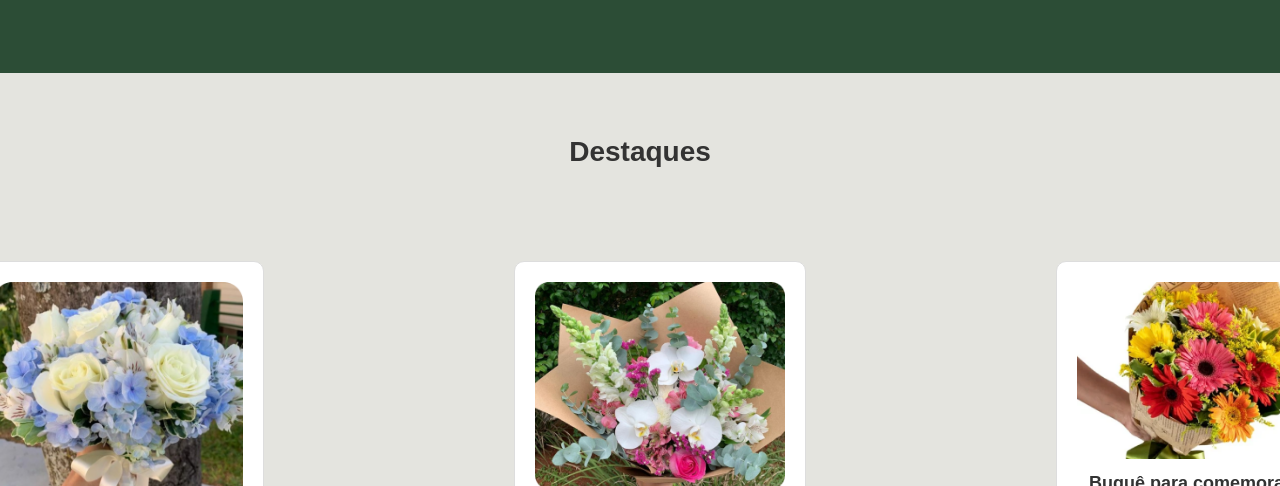
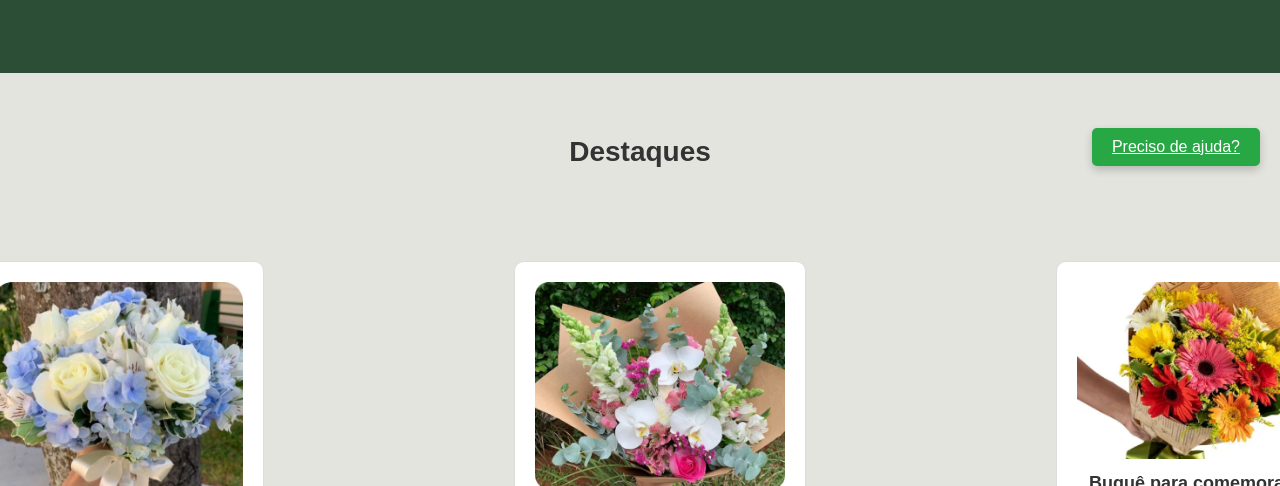
Before and after one commit to robertoLeao0/dreamGarden, a plain HTML site: page index.html in a window 1280 px wide. Shown: the part 614-1100 px from the top of the page. Drawn offline with Linux system fonts and the light colour scheme.

Commit message:
acrescentando bot de ajuda na tela

```diff
--- a/css/style.css
+++ b/css/style.css
@@ -470,3 +470,26 @@ nav a:hover {
 .produto {
     margin: 27px 125px;
 }
+
+
+
+/* botao de ajuda */
+
+.help-button {
+    position: fixed; /* Fixa o botão na tela */
+    bottom: 20px; /* Distância do fundo da tela */
+    right: 20px; /* Distância da direita da tela */
+    background-color: #28a745; /* Cor de fundo */
+    color: white; /* Cor do texto */
+    border: none; /* Remove borda */
+    border-radius: 5px; /* Bordas arredondadas */
+    padding: 10px 20px; /* Espaçamento interno */
+    font-size: 16px; /* Tamanho da fonte */
+    cursor: pointer; /* Cursor de ponteiro ao passar o mouse */
+    box-shadow: 0 4px 8px rgba(0, 0, 0, 0.2); /* Sombra */
+    z-index: 1000; /* Mantém o botão acima de outros elementos */
+}
+
+.help-button:hover {
+    background-color: #218838; /* Cor ao passar o mouse */
+}
--- a/index.html
+++ b/index.html
@@ -210,6 +210,7 @@
 
     <div class="modalOverlay" id="modalOverlay" style="display: none;"></div>
 
+    <a  class="help-button" href="https://typebot.co/my-typebot-iyb5dyg">Preciso de ajuda?</a>
     <script src="./js/script.js"></script>
 </body>
 
```
Also changed, not shown: pages/indexEnglish.html (+10 -4 lines).
